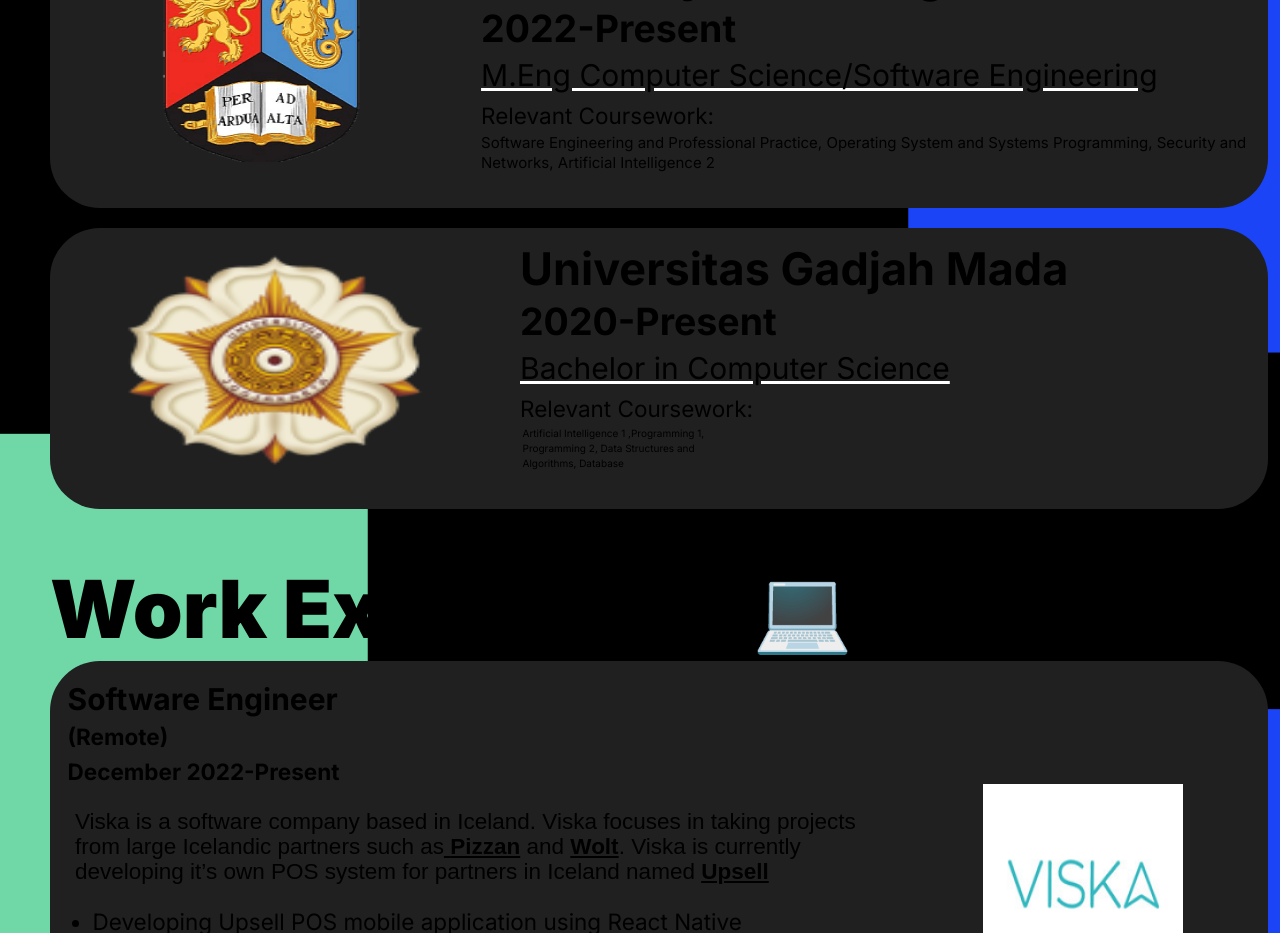
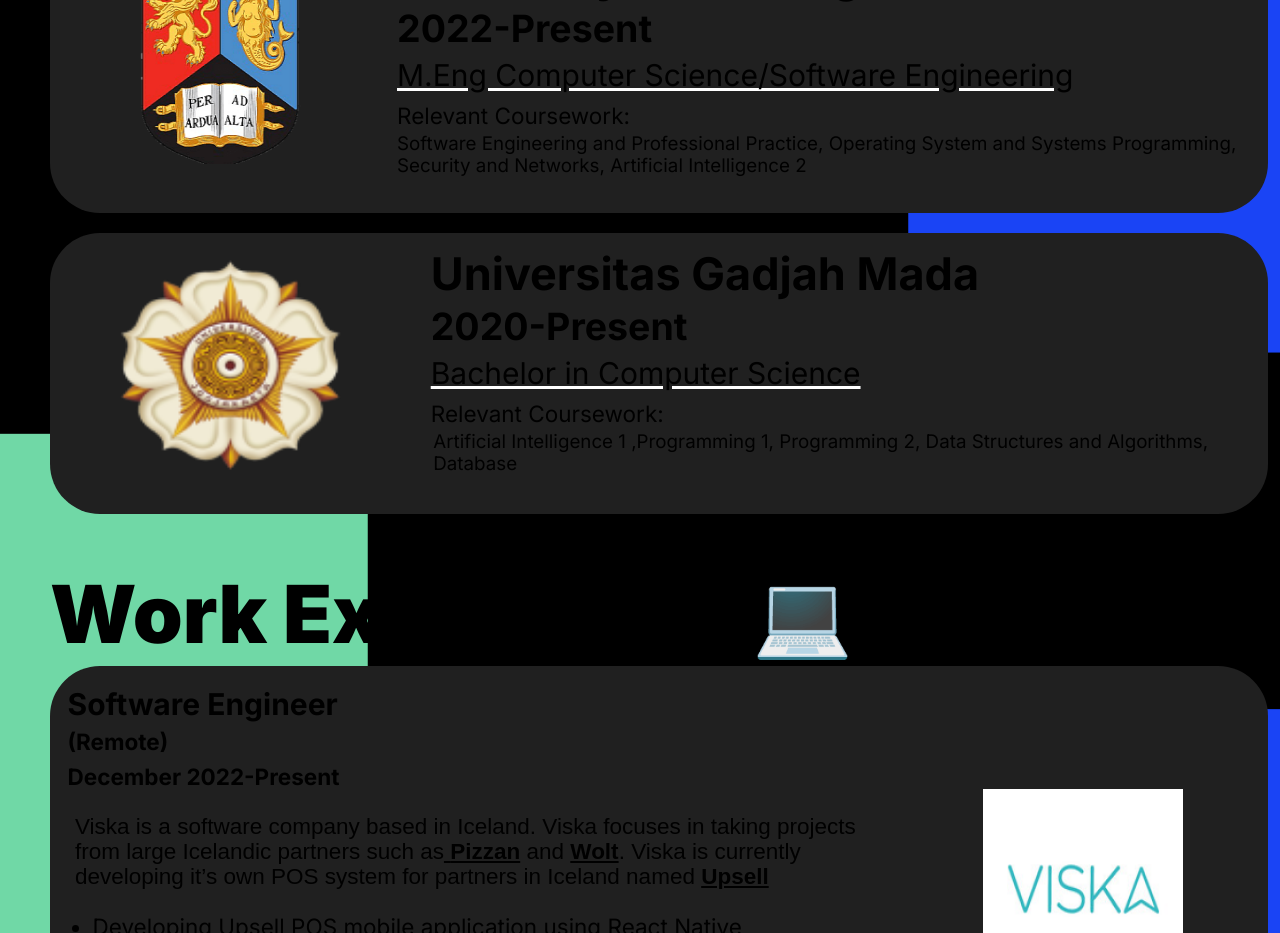
Before and after one commit to Dwikavindra/portofolio, a Next.js app: page / in a window 1280 px wide. Shown: the part 1280-2213 px from the top of the page. Built offline with nearby package versions, Linux system fonts and the light colour scheme.

Commit message:
Fixed scrolling and text issues

```diff
--- a/components/AboutMe/About.tsx
+++ b/components/AboutMe/About.tsx
@@ -1,6 +1,6 @@
 export default function About() {
   return (
-    <div style={{ scrollMargin: "20px" }} id="aboutme">
+    <div className="scroll-m-80 lg:scroll-m-5" id="aboutme">
       <h1 className="mt-24 text-7xl font-bold lg:hidden ">Hi 👋 !</h1>
       <h1 className=" text-7xl font-bold lg:hidden ">My name is</h1>
       <h1 className=" text-7xl font-bold lg:hidden">Dwikavindra</h1>
--- a/components/Education/Education.tsx
+++ b/components/Education/Education.tsx
@@ -7,8 +7,7 @@
     <div>
       <h1
         id="education"
-        style={{ scrollMargin: "1em" }}
-        className="text-7xl mt-24  font-black lg:text-9xl "
+        className="scroll-m-96 text-7xl mt-24 lg:scroll-m-4  font-black lg:text-9xl "
       >
         Education 🎓
       </h1>
--- a/components/Education/UGM.tsx
+++ b/components/Education/UGM.tsx
@@ -5,7 +5,7 @@
   return (
     <>
       <Box className="mt-8 text-center  items-center pb-14 md:flex-row md:text-left ">
-        <div className="mt-[20px] relative w-[123px] h-[117px] ml-5  md:mt-[20px] md:w-[310px] md:h-[120px] lg:w-[350px] lg:h-[226px] lg:ml-20">
+        <div className="mt-[20px] relative w-[123px] h-[117px] ml-5  md:mt-[20px] md:w-[200px] md:h-[120px] lg:w-[270px] lg:h-[226px] lg:ml-20">
           <Image src={"/UGM.png"} fill alt={"UoB Logo"} />
         </div>
         <div className="flex flex-col md:ml-10 lg:ml-28">
@@ -22,9 +22,9 @@
             <h4 className=" text-4xl mt-5  pl-1 md:pl-0">
               Relevant Coursework:
             </h4>
-            <p className="text-2x mt-2 pl-1">
-              Artificial Intelligence 1 ,Programming 1, <br></br>Programming 2,
-              Data Structures and<br></br> Algorithms, Database
+            <p className="text-2xl mt-2 pl-1 lg:text-3xl">
+              Artificial Intelligence 1 ,Programming 1, Programming 2, Data
+              Structures and Algorithms, Database
             </p>
           </div>
         </div>
--- a/components/Education/UoB.tsx
+++ b/components/Education/UoB.tsx
@@ -4,7 +4,7 @@
   return (
     <>
       <Box className="mt-3 text-center  items-center pb-14 md:flex-row md:text-left">
-        <div className="mt-[20px] relative w-[200px] h-[100px]  md:mt-[20px] md:w-[400px] md:h-[100px] lg:w-[550px] lg:h-[193px]">
+        <div className="mt-[20px] relative w-[200px] h-[100px]  md:mt-[20px] md:w-[400px] md:h-[100px] lg:w-[500px] lg:h-[193px]">
           <Image src={"/UoB.png"} fill alt={"UoB Logo"} />
         </div>
         <div className="flex flex-col ">
@@ -21,7 +21,7 @@
             <h4 className=" text-4xl mt-5  pl-7 md:pl-0">
               Relevant Coursework:
             </h4>
-            <p className="hidden text-2xl mt-2  md:flex">
+            <p className="hidden text-2xl mt-2 lg:text-3xl  md:flex">
               Software Engineering and Professional Practice, Operating System
               and Systems Programming, Security and Networks, Artificial
               Intelligence 2
--- a/components/Projects/Projects.tsx
+++ b/components/Projects/Projects.tsx
@@ -8,7 +8,7 @@
       <h1
         id="projects"
         style={{}}
-        className="text-7xl mt-24  font-black lg:text-center lg:justify-center lg:text-9xl "
+        className="scroll-m-80 text-7xl mt-24  font-black lg:text-center lg:justify-center lg:text-9xl lg:scroll-m-0 "
       >
         Projects 📝
       </h1>
--- a/components/WorkExperience/WorkExperience.tsx
+++ b/components/WorkExperience/WorkExperience.tsx
@@ -10,8 +10,7 @@
     <div>
       <h1
         id="workexperience"
-        style={{ scrollMargin: "1em" }}
-        className="text-7xl mt-24  font-black lg:text-9xl "
+        className="scroll-m-80 lg:scroll-m-4 text-7xl mt-24  font-black lg:text-9xl "
       >
         Work Experience 💻
       </h1>
```
